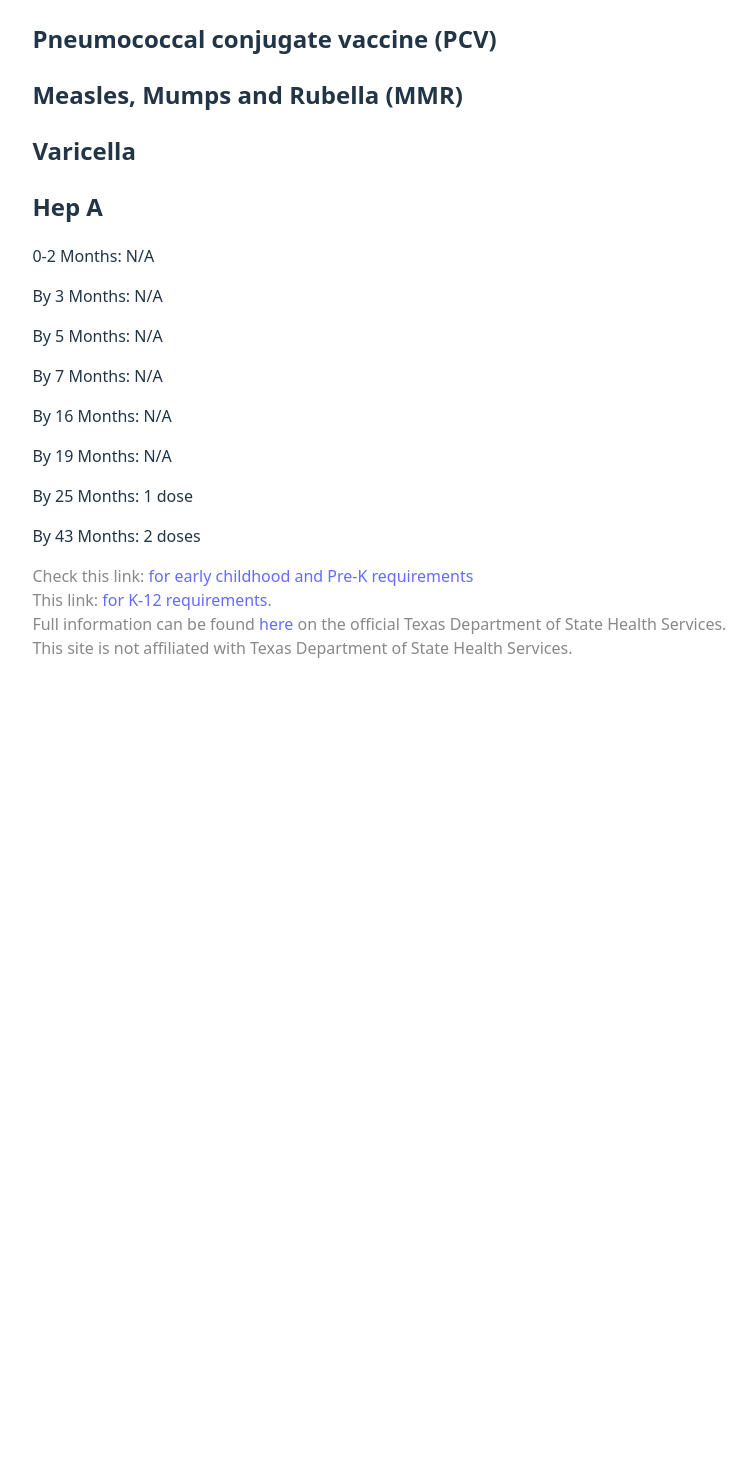
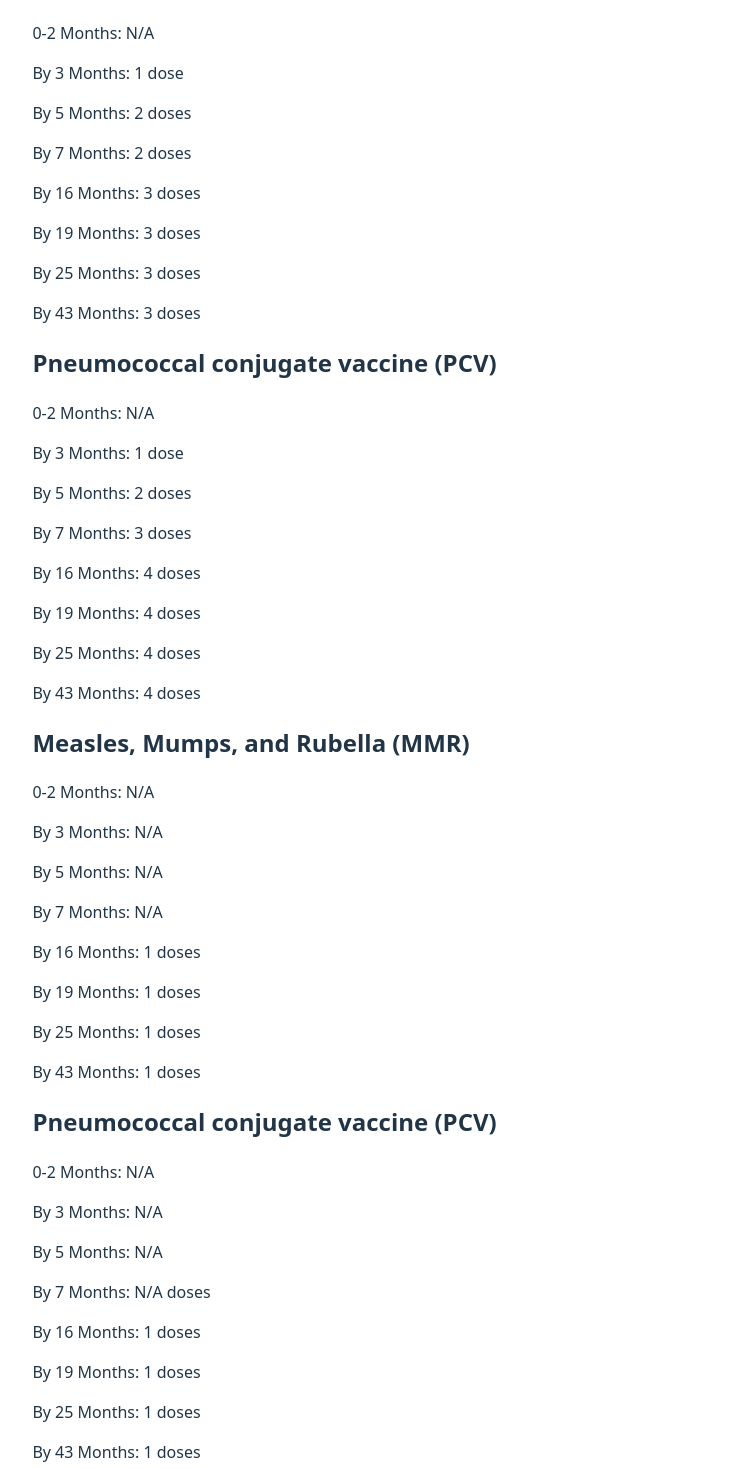
Before and after one commit to gerardbarros/vax_trax, a React (Vite) app: page / in a window 1280 px wide. Shown: the part 1422-2890 px from the top of the page, without its empty margins (239-992 px from the left). Before the commit the page ends 2130 px from the top, so only its background shows below. Built offline with nearby package versions, Linux system fonts and the light colour scheme.

Commit message:
TASK Update all required childcare / Pre K vaccines.

```diff
--- a/src/PreK.jsx
+++ b/src/PreK.jsx
@@ -3,6 +3,9 @@ import PreKPolio from "./PreKPolio"
 import PreKHepA from "./PreKHepA"
 import PreKHepB from "./PreKHepB"
 import PreKHib from "./PreKHib"
+import PreKPCV from "./PreKPCV"
+import PreKMMR from "./PreKMMR"
+import PreKVaricella from "./PreKVaricella"
 
 export default function PreK(){
     return (
@@ -11,16 +14,11 @@ export default function PreK(){
             <PreKDtap />
             <PreKPolio />
             <PreKHepB />
-        <h2>Haemophilus influenzae type b (Hib) </h2>
-
-        <h2>Pneumococcal conjugate vaccine (PCV) </h2>
-
-        <h2>Measles, Mumps and Rubella (MMR) </h2>
-
-        <h2>Varicella</h2>
-
+            <PreKHib />
+            <PreKPCV />
+            <PreKMMR />
+            <PreKVaricella />
             <PreKHepA />
-
     </div>
     )
 }
--- a/src/PreKHepB.jsx
+++ b/src/PreKHepB.jsx
@@ -1,7 +1,7 @@
 export default function PreKHepB(){
     return (
         <div>
-            <h2>Hep B</h2>
+            <h2>Hepatitis B</h2>
                 <p>0-2 Months: N/A</p>
                 <p>By 3 Months: 1 dose</p>
                 <p>By 5 Months: 2 doses</p>
--- a/src/PreKMMR.jsx
+++ b/src/PreKMMR.jsx
@@ -0,0 +1,15 @@
+export default function PreKMMR(){
+    return (
+        <div>
+            <h2>Measles, Mumps, and Rubella (MMR)</h2>
+                <p>0-2 Months: N/A</p>
+                <p>By 3 Months: N/A</p>
+                <p>By 5 Months: N/A</p>
+                <p>By 7 Months: N/A</p>
+                <p>By 16 Months: 1 doses</p>
+                <p>By 19 Months: 1 doses</p>
+                <p>By 25 Months: 1 doses</p>
+                <p>By 43 Months: 1 doses</p>
+        </div>
+    )
+}
--- a/src/PreKPCV.jsx
+++ b/src/PreKPCV.jsx
@@ -0,0 +1,15 @@
+export default function PreKPCV(){
+    return (
+        <div>
+            <h2>Pneumococcal conjugate vaccine (PCV) </h2>
+                <p>0-2 Months: N/A</p>
+                <p>By 3 Months: 1 dose</p>
+                <p>By 5 Months: 2 doses</p>
+                <p>By 7 Months: 3 doses</p>
+                <p>By 16 Months: 4 doses</p>
+                <p>By 19 Months: 4 doses</p>
+                <p>By 25 Months: 4 doses</p>
+                <p>By 43 Months: 4 doses</p>
+        </div>
+    )
+}
--- a/src/PreKVaricella.jsx
+++ b/src/PreKVaricella.jsx
@@ -0,0 +1,15 @@
+export default function PreKVaricella(){
+    return (
+        <div>
+            <h2>Pneumococcal conjugate vaccine (PCV) </h2>
+                <p>0-2 Months: N/A</p>
+                <p>By 3 Months: N/A</p>
+                <p>By 5 Months: N/A</p>
+                <p>By 7 Months: N/A doses</p>
+                <p>By 16 Months: 1 doses</p>
+                <p>By 19 Months: 1 doses</p>
+                <p>By 25 Months: 1 doses</p>
+                <p>By 43 Months: 1 doses</p>
+        </div>
+    )
+}
```
